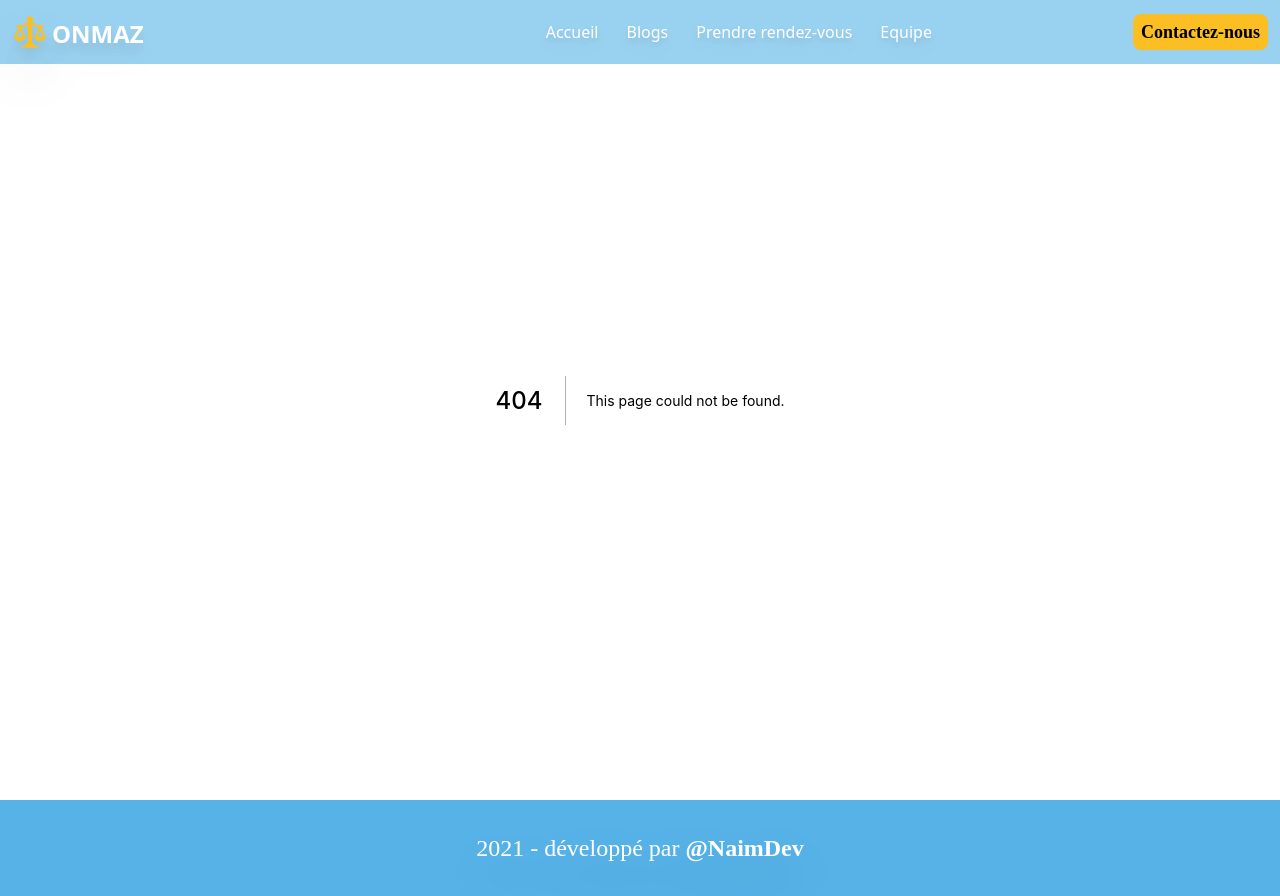
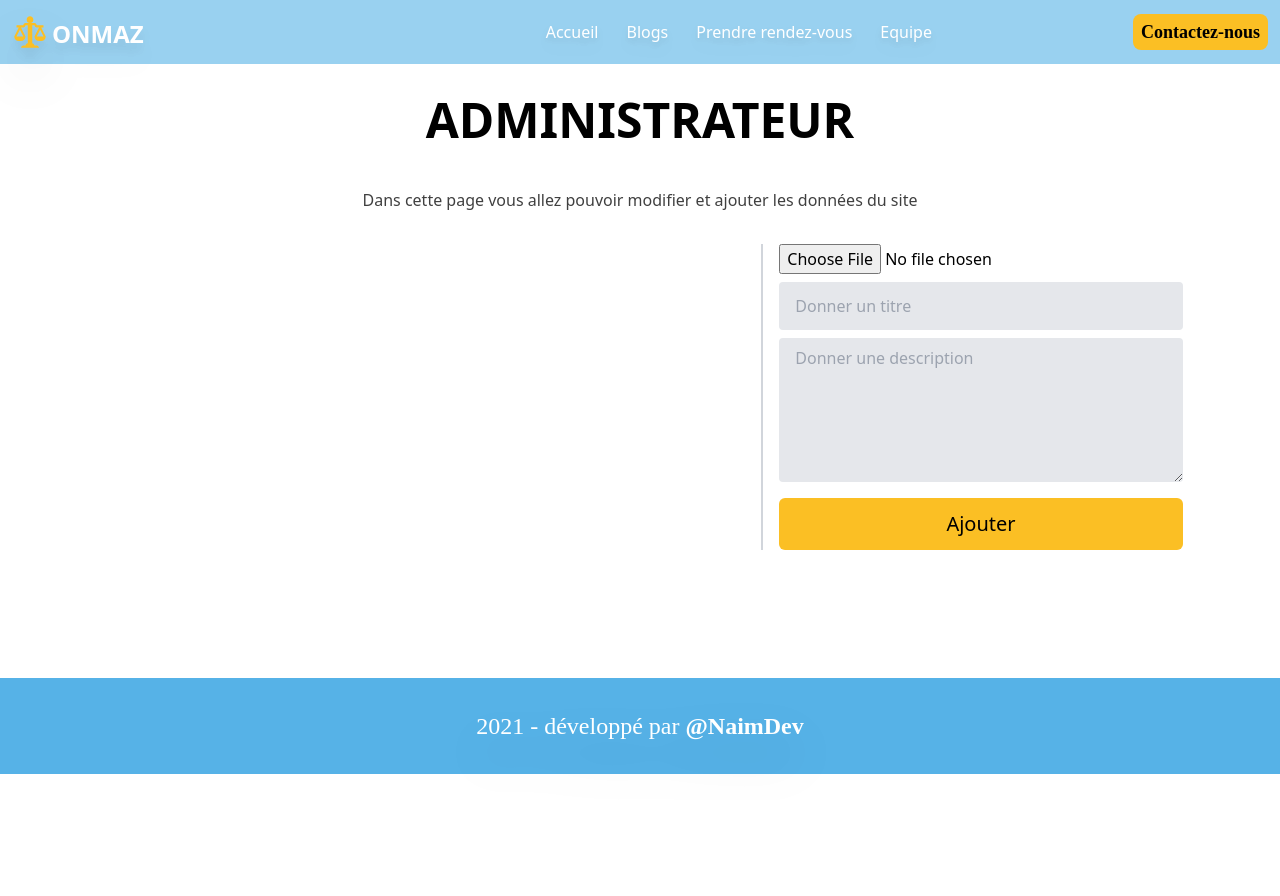
Before and after one commit to NaimCode/ONMAZ_frontend, a Next.js app: page /admin in a window 1280 px wide. Before the commit this address had no page. After the commit the page ends 800 px from the top, so only its background shows below. Built offline with nearby package versions, Linux system fonts and the light colour scheme; a web font is replaced by a local one.

Commit message:
admin section

```diff
--- /dev/null
+++ b/pages/admin.js
@@ -0,0 +1,46 @@
+const Admin = () => {
+  return (
+    <div>
+      <div className="container mx-auto py-24 px-2">
+        <div className="w-full md:w-1/2 text-center mx-auto">
+          <h1
+            className="text-2xl md:text-5xl font-body font-bold
+        "
+          >
+            ADMINISTRATEUR
+          </h1>
+          <p className=" opacity-75  mt-11 font-body">
+            Dans cette page vous allez pouvoir modifier et ajouter les données
+            du site
+          </p>
+        </div>
+        <div className="flex justify-center items-start gap-8 py-8">
+          <div className="w-1/2"></div>
+
+          <div className="w-1/3  border-gray-300 pl-4 border-l-2 flex flex-col">
+            <form action="">
+              <input type="file" name="file" accept="image/*" />
+
+              <input
+                type="text"
+                placeholder="Donner un titre"
+                name="titre"
+                className="flex items-center h-12 px-4 w-full bg-gray-200 mt-2 rounded focus:outline-none focus:ring-2"
+              />
+              <textarea
+                placeholder="Donner une description"
+                name="description"
+                className="flex items-center h-36 py-2 px-4 w-full bg-gray-200 mt-2 rounded focus:outline-none focus:ring-2"
+              />
+              <div className="cursor-pointer transition duration-300 hover:shadow-xl hover:bg-yellow-500 p-3 bg-yellow-400 text-xl w-auto text-center rounded-md mt-4">
+                Ajouter
+              </div>
+            </form>
+          </div>
+        </div>
+      </div>
+    </div>
+  );
+};
+
+export default Admin;
--- a/pages/blogs.js
+++ b/pages/blogs.js
@@ -24,11 +24,11 @@ const Blogs = () => {
                     src="full_1.jpg"
                     alt="blog"
                   />
-                  <div class={`p-6 bg-primary`}>
-                    <h1 class="title-font text-lg font-medium text-white mb-3">
+                  <div class={`p-6 bg-yellow-400`}>
+                    <h1 class="title-font text-lg font-medium  mb-3">
                       The Catalyzer
                     </h1>
-                    <p class="leading-relaxed mb-3 text-white ">
+                    <p class="leading-relaxed mb-3  ">
                       Photo booth fam kinfolk cold-pressed sriracha leggings
                       jianbing microdosing tousled waistcoat.
                     </p>
@@ -43,4 +43,5 @@ const Blogs = () => {
   );
 };
 
+const AddBlogs = () => {};
 export default Blogs;
```
